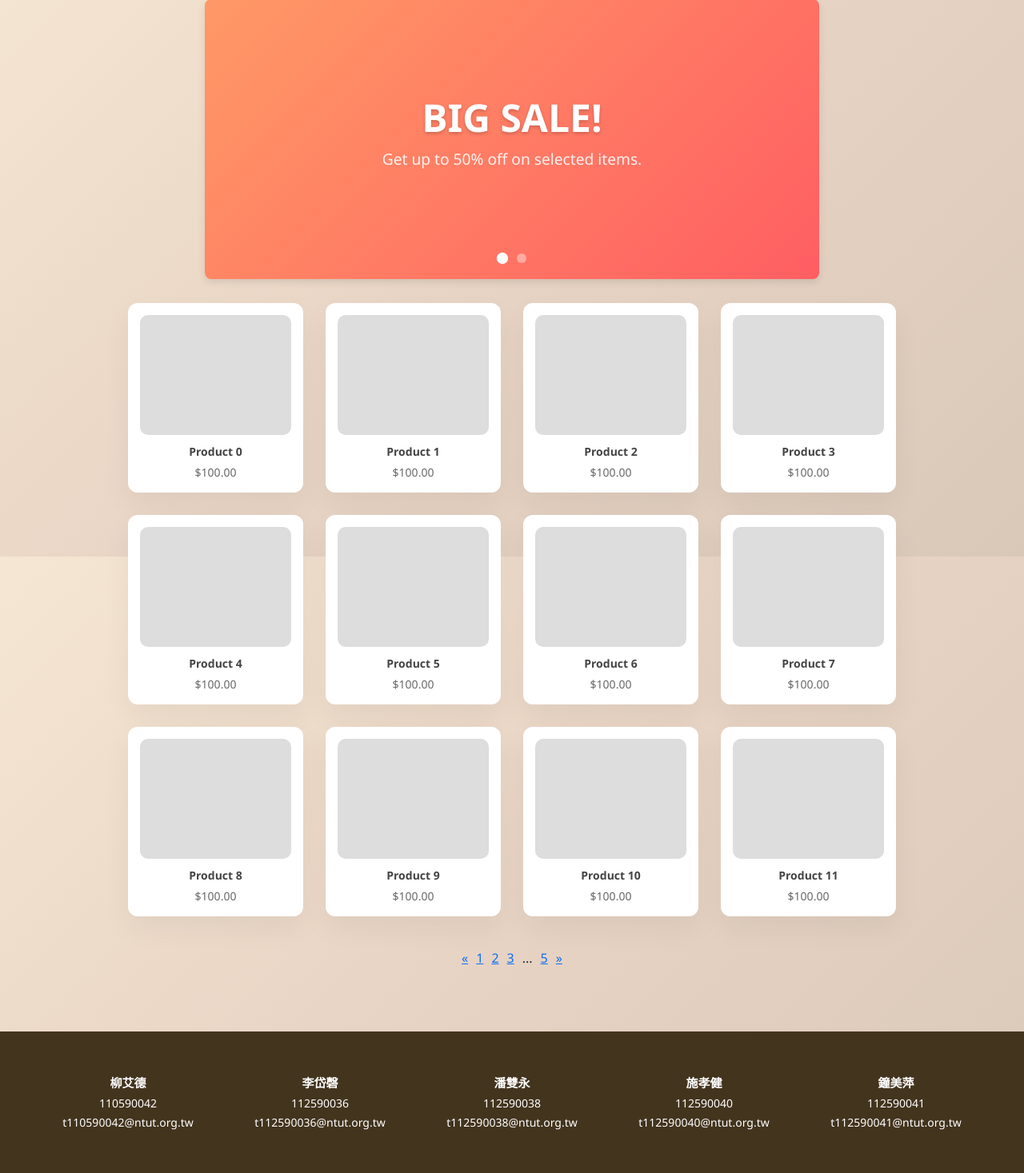
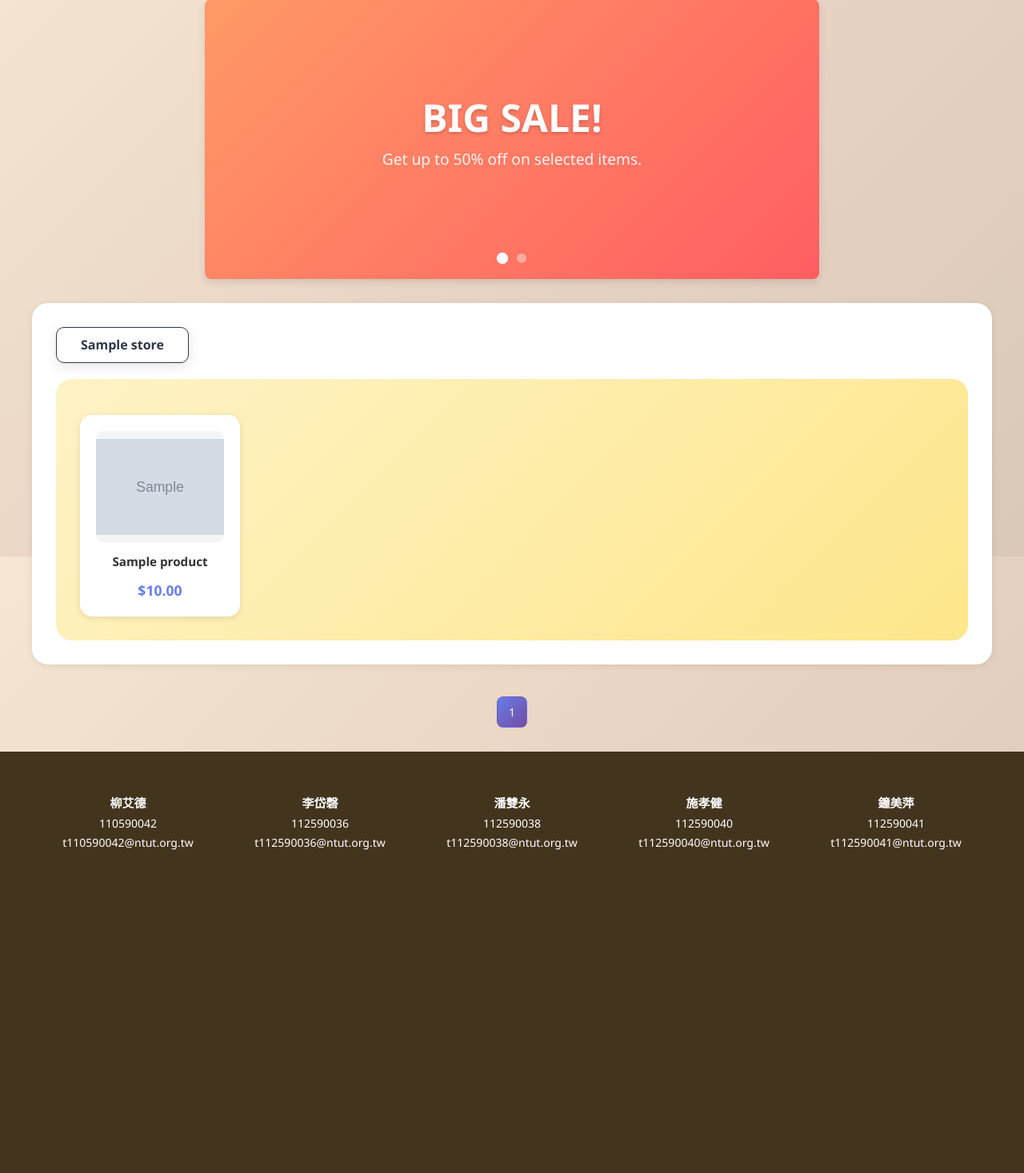
Before and after one commit to psyPan/e-commerce-platform, a Flask app: page / in a window 1280 px wide. Shown: the part 104-1571 px from the top of the page at 80% size. After the commit the page ends 1167 px from the top, so only its background shows below. Run offline with Flask 3, Linux system fonts and the light colour scheme; tables that the repository leaves empty hold one stand-in row (values such as "Sample post"); grey boxes marked "Sample" are stand-in pictures.

Commit message:
Change Home page

```diff
--- a/flask_store/static/style/customer/home.css
+++ b/flask_store/static/style/customer/home.css
@@ -73,3 +73,176 @@
     background-color: #fff;
     transform: scale(1.2);
 }
+/* Stores Container */
+.stores-container {
+    display: flex;
+    flex-direction: column;
+    gap: 40px;
+    margin-bottom: 40px;
+    max-width: 1200px;        /* Add this - adjust value as needed */
+    margin-left: auto;        /* Add this */
+    margin-right: auto;       /* Add this */
+}
+
+/* Individual Store Section */
+.store-section {
+    background: white;
+    border-radius: 20px;
+    padding: 30px;
+    box-shadow: 0 2px 10px rgba(0,0,0,0.08);
+}
+
+/* Store Header */
+.store-header {
+    margin-bottom: 20px;
+}
+
+.store-name {
+    display: inline-block;
+    background: white;
+    color: #2d3748;
+    padding: 12px 30px;
+    border-radius: 10px;
+    font-size: 1.0rem;
+    font-weight: 700;
+    margin: 0;
+    box-shadow: 0 4px 15px rgba(0,0,0,0.1);
+    border: 1px solid #2d3748;
+}
+
+.display-box {
+    background: linear-gradient(135deg, #fef3c7, #fde68a);
+    border-radius: 20px;
+    padding: 20px;              /* Reduced from 25px */
+    position: relative;
+    overflow: hidden;
+}
+
+.display-box::before {
+    position: absolute;
+    top: 8px;                   /* Reduced from 10px */
+    right: 50%;
+    transform: translateX(50%);
+    font-size: 0.85rem;         /* Slightly smaller */
+    color: #333;
+    font-weight: 500;
+    opacity: 0.7;
+}
+
+/* Products Horizontal Scroll */
+.products-scroll {
+    display: flex;
+    gap: 20px;
+    overflow-x: auto;
+    padding: 25px 10px 10px;    /* Reduced top padding from 30px */
+    scroll-behavior: smooth;
+}
+
+/* Hide scrollbar but keep functionality */
+.products-scroll::-webkit-scrollbar {
+    height: 6px;
+}
+
+.products-scroll::-webkit-scrollbar-track {
+    background: rgba(255,255,255,0.3);
+    border-radius: 10px;
+}
+
+.products-scroll::-webkit-scrollbar-thumb {
+    background: rgba(0,0,0,0.2);
+    border-radius: 10px;
+}
+
+/* Product Card */
+.product-card {
+    min-width: 200px;           /* Increased from 180px */
+    max-width: 200px;           /* Increased from 180px */
+    background: white;
+    border-radius: 15px;
+    padding: 20px;
+    text-align: center;
+    box-shadow: 0 2px 8px rgba(0,0,0,0.1);
+    transition: transform 0.2s, box-shadow 0.2s;
+}
+
+.product-card:hover {
+    transform: translateY(-5px);
+    box-shadow: 0 4px 12px rgba(0,0,0,0.15);
+}
+
+/* Product Image */
+.product-image {
+    width: 100%;
+    height: 140px;
+    background: #f5f5f5;
+    border-radius: 10px;
+    margin-bottom: 12px;
+    overflow: hidden;
+    display: flex;
+    align-items: center;
+    justify-content: center;
+}
+
+.product-image img {
+    width: 100%;
+    height: 100%;
+    object-fit: contain;
+}
+
+/* Product Info */
+.product-info {
+    display: flex;
+    flex-direction: column;
+    gap: 6px;
+}
+
+.product-name {
+    font-size: 0.95rem;
+    font-weight: 600;
+    color: #333;
+    overflow: hidden;
+    text-overflow: ellipsis;
+    white-space: nowrap;
+}
+
+.product-price {
+    font-size: 1.1rem;
+    font-weight: 700;
+    color: #667eea;
+}
+
+/* Pagination Styles */
+.pagination {
+    display: flex;
+    justify-content: center;
+    align-items: center;
+    gap: 10px;
+    margin: 30px 0;
+}
+
+.pg-btn {
+    padding: 8px 14px;
+    background: white;
+    border: 1px solid #ddd;
+    border-radius: 8px;
+    color: #333;
+    text-decoration: none;
+    font-size: 14px;
+    cursor: pointer;
+    transition: 0.2s;
+}
+
+.pg-btn:hover {
+    background: #f0f0f0;
+    border-color: #667eea;
+}
+
+.pg-btn.active {
+    background: linear-gradient(135deg, #667eea, #764ba2);
+    color: white;
+    border-color: transparent;
+}
+
+.pagination span {
+    color: #999;
+}
--- a/flask_store/templates/customer/home.html
+++ b/flask_store/templates/customer/home.html
@@ -23,24 +23,53 @@
             <div class="dot" onclick="goToSlide(1)"></div>
         </div>
     </div>
-    <div class="product-grid">
-        {% for i in range(12) %}
-        <div class="product">
-            <div class="img-box" style="background:#ddd; height:150px;"></div> <div class="product-name">Product {{ i }}</div>
-            <div class="product-price">$100.00</div>
+    <!-- Store Sections -->
+    <div class="stores-container">
+        {% for store in stores %}
+        <div class="store-section">
+            <div class="store-header">
+                <h2 class="store-name">{{ store.name }}</h2>
+            </div>
+
+            <div class="display-box">
+                <div class="products-scroll">
+                    {% for product in store.products[:5] %}
+                    <div class="product-card">
+                        <div class="product-image">
+                            <img src="{{ url_for('static', filename='product_pics/' + (product.image if product.image else 'default.jpg')) }}" alt="{{ product.name }}">
+                        </div>
+                        <div class="product-info">
+                            <div class="product-name">{{ product.name }}</div>
+                            <div class="product-price">${{ "%.2f"|format(product.sell_price) }}</div>
+                        </div>
+                    </div>
+                    {% endfor %}
+                </div>
+            </div>
         </div>
         {% endfor %}
     </div>
 
     <div class="pagination">
-        <a class="pg-btn">«</a>
-        <a class="pg-btn active">1</a>
-        <a class="pg-btn">2</a>
-        <a class="pg-btn">3</a>
-        <span>...</span>
-        <a class="pg-btn">5</a>
-        <a class="pg-btn">»</a>
+        {% if pagination.has_prev %}
+            <a href="{{ url_for('main.home', page=pagination.prev_num) }}" class="pg-btn">«</a>
+        {% endif %}
+
+        {% for page_num in pagination.iter_pages(left_edge=1, right_edge=1, left_current=1, right_current=2) %}
+            {% if page_num %}
+                {% if page_num == pagination.page %}
+                    <a class="pg-btn active">{{ page_num }}</a>
+                {% else %}
+                    <a href="{{ url_for('main.home', page=page_num) }}" class="pg-btn">{{ page_num }}</a>
+                {% endif %}
+            {% else %}
+                <span>...</span>
+            {% endif %}
+        {% endfor %}
+
+        {% if pagination.has_next %}
+            <a href="{{ url_for('main.home', page=pagination.next_num) }}" class="pg-btn">»</a>
+        {% endif %}
     </div>
-</div>
 <script src="{{ url_for('static', filename='script/home.js') }}"></script>
 {% endblock content %}
--- a/flask_store/users/routes.py
+++ b/flask_store/users/routes.py
@@ -18,7 +18,9 @@ users = Blueprint('users', __name__)
 @users.route('/')
 @users.route('/home')
 def home():
-    return render_template('/customer/home.html', title='Home')
+    page = request.args.get('page', 1, type=int)
+    stores_pagination = Store.query.paginate(page=page, per_page=5, error_out=False)
+    return render_template('/customer/home.html', title='Home', stores=stores_pagination.items, pagination=stores_pagination)
 
 @users.route('/register', methods=['GET', 'POST'])
 def register():
```
Also changed, not shown: 1 other file.
